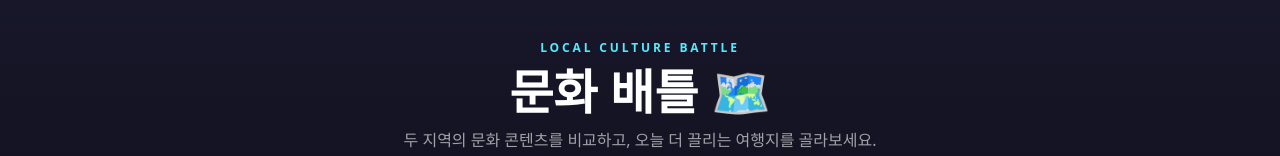
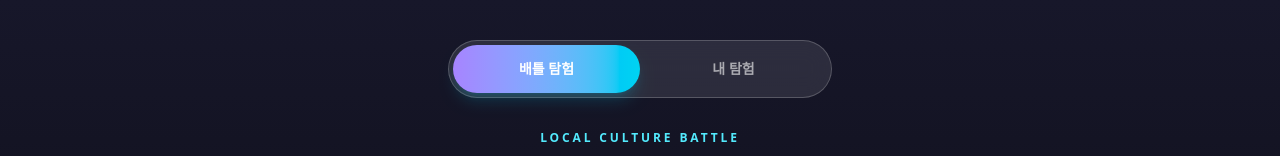
Before and after one commit to dodobow/Khuthon-DULETGIL, a Next.js app: page / in a window 1280 px wide. Shown: the top 156 px of the page. Built offline with nearby package versions, Linux system fonts and the light colour scheme.

Commit message:
feat: 내 탐험 대시보드 탭 추가

```diff
--- a/app/page.tsx
+++ b/app/page.tsx
@@ -3,6 +3,7 @@
 import { useEffect, useState } from 'react'
 import BattleCard from '@/components/BattleCard'
 import BattleResult from '@/components/BattleResult'
+import ExplorationDashboard from '@/components/ExplorationDashboard'
 import ExplorerScore from '@/components/ExplorerScore'
 import RelaySection from '@/components/RelaySection'
 import StorySection from '@/components/StorySection'
@@ -26,6 +27,8 @@ type ExplorationMission = {
   description: string
   reward: number
 }
+
+type ViewMode = 'battle' | 'dashboard'
 
 const explorationMissions: ExplorationMission[] = [
   {
@@ -58,6 +61,9 @@ const getRandomMission = () =>
   explorationMissions[Math.floor(Math.random() * explorationMissions.length)]
 
 export default function Home() {
+  // 상위 화면 모드
+  const [viewMode, setViewMode] = useState<ViewMode>('battle')
+
   // 현재 단계 (0~5)
   const [phase, setPhase] = useState<0 | 1 | 2 | 3 | 4 | 5>(0)
 
@@ -167,6 +173,44 @@ export default function Home() {
   return (
     <main className="min-h-screen bg-[#0f0f1a] bg-[linear-gradient(180deg,#17172a_0%,#0f0f1a_42%,#080812_100%)] text-white">
       <div className="mx-auto w-full max-w-6xl px-4 py-6 sm:px-6 sm:py-10">
+        <div className="mx-auto mb-8 flex w-full max-w-sm rounded-full border border-white/20 bg-white/10 p-1 backdrop-blur-md">
+          <button
+            type="button"
+            onClick={() => setViewMode('battle')}
+            className={`min-h-12 flex-1 rounded-full px-4 text-sm font-bold transition ${
+              viewMode === 'battle'
+                ? 'bg-gradient-to-r from-violet-400 to-cyan-400 text-white shadow-lg shadow-cyan-500/20'
+                : 'text-white/60'
+            }`}
+          >
+            배틀 탐험
+          </button>
+          <button
+            type="button"
+            onClick={() => setViewMode('dashboard')}
+            className={`min-h-12 flex-1 rounded-full px-4 text-sm font-bold transition ${
+              viewMode === 'dashboard'
+                ? 'bg-gradient-to-r from-violet-400 to-cyan-400 text-white shadow-lg shadow-cyan-500/20'
+                : 'text-white/60'
+            }`}
+          >
+            내 탐험
+          </button>
+        </div>
+
+        {viewMode === 'dashboard' && (
+          <div className="mx-auto max-w-xl">
+            <ExplorationDashboard
+              score={explorerScore}
+              discoveredRegions={discoveredRegions}
+              explorationLogs={explorationLogs}
+              onStartExplore={() => setViewMode('battle')}
+            />
+          </div>
+        )}
+
+        {viewMode === 'battle' && (
+          <>
             {currentBattle === null && (
               <div className="flex min-h-[70vh] items-center justify-center">
                 <p className="text-center text-white/70">배틀을 불러오는 중...</p>
@@ -253,6 +297,8 @@ export default function Home() {
                 />
               </div>
             )}
+          </>
+        )}
       </div>
     </main>
   )
--- a/components/ExplorationDashboard.tsx
+++ b/components/ExplorationDashboard.tsx
@@ -4,6 +4,7 @@ interface ExplorationDashboardProps {
   score: number
   discoveredRegions: string[]
   explorationLogs: ExplorationLog[]
+  onStartExplore?: () => void
 }
 
 const getTopTags = (logs: ExplorationLog[]) => {
@@ -25,6 +26,7 @@ export default function ExplorationDashboard({
   score,
   discoveredRegions,
   explorationLogs,
+  onStartExplore,
 }: ExplorationDashboardProps) {
   const recentRoutes = explorationLogs.slice(0, 3)
   const topTags = getTopTags(explorationLogs)
@@ -33,13 +35,27 @@ export default function ExplorationDashboard({
     <section className="rounded-2xl border border-white/20 bg-white/10 p-5 shadow-2xl shadow-cyan-500/10 backdrop-blur-md">
       <div className="space-y-5">
         <div className="space-y-1 text-center">
-          <p className="text-xs font-bold uppercase tracking-[0.2em] text-cyan-300">
-            Explorer Dashboard
-          </p>
+          <p className="text-xs font-bold uppercase tracking-[0.2em] text-cyan-300">Explorer Dashboard</p>
           <h3 className="bg-gradient-to-r from-violet-300 to-cyan-300 bg-clip-text text-2xl font-black text-transparent">
             내 탐험 대시보드
           </h3>
         </div>
+
+        {explorationLogs.length === 0 && (
+          <div className="space-y-4 rounded-2xl border border-cyan-400/30 bg-cyan-400/10 p-5 text-center">
+            <div className="space-y-2">
+              <p className="text-lg font-bold text-white">아직 탐험 기록이 없어요</p>
+              <p className="text-sm leading-6 text-white/70">
+                배틀에 참여하고 문화를 연결하면 여기에 기록됩니다.
+              </p>
+            </div>
+            {onStartExplore && (
+              <button type="button" onClick={onStartExplore} className="min-h-12 rounded-full bg-gradient-to-r from-violet-400 to-cyan-400 px-5 py-3 text-sm font-bold text-white shadow-lg shadow-cyan-500/20">
+                배틀 탐험하러 가기
+              </button>
+            )}
+          </div>
+        )}
 
         <div className="grid grid-cols-2 gap-3">
           <div className="rounded-2xl border border-cyan-400/30 bg-cyan-400/10 p-4 text-center">
@@ -48,23 +64,16 @@ export default function ExplorationDashboard({
           </div>
           <div className="rounded-2xl border border-violet-400/30 bg-violet-400/10 p-4 text-center">
             <p className="text-xs text-white/50">발견한 지역</p>
-            <p className="text-3xl font-black text-violet-200">
-              {discoveredRegions.length}개
-            </p>
+            <p className="text-3xl font-black text-violet-200">{discoveredRegions.length}개</p>
           </div>
         </div>
 
         {recentRoutes.length > 0 && (
           <div className="space-y-3">
-            <p className="text-sm font-bold text-white">
-              내가 연결한 문화 탐험
-            </p>
+            <p className="text-sm font-bold text-white">내가 연결한 문화 탐험</p>
             <div className="space-y-2">
               {recentRoutes.map(route => (
-                <div
-                  key={route.id}
-                  className="rounded-2xl bg-white/10 px-4 py-3 text-sm text-white/80"
-                >
+                <div key={route.id} className="rounded-2xl bg-white/10 px-4 py-3 text-sm text-white/80">
                   {route.selectedRegion} → {route.selectedRelayRegion}{' '}
                   {route.selectedRelayTitle}
                 </div>
@@ -75,15 +84,10 @@ export default function ExplorationDashboard({
 
         {topTags.length > 0 && (
           <div className="space-y-3">
-            <p className="text-sm font-bold text-white">
-              당신은 이런 문화를 자주 탐험했어요
-            </p>
+            <p className="text-sm font-bold text-white">당신은 이런 문화를 자주 탐험했어요</p>
             <div className="flex flex-wrap gap-2">
               {topTags.map(tag => (
-                <span
-                  key={tag}
-                  className="rounded-full bg-white/10 px-3 py-1 text-sm font-bold text-cyan-200"
-                >
+                <span key={tag} className="rounded-full bg-white/10 px-3 py-1 text-sm font-bold text-cyan-200">
                   {tag}
                 </span>
               ))}
--- a/components/ExplorerScore.tsx
+++ b/components/ExplorerScore.tsx
@@ -1,5 +1,4 @@
 import CultureRoute from '@/components/CultureRoute'
-import ExplorationDashboard from '@/components/ExplorationDashboard'
 import ExplorationMission from '@/components/ExplorationMission'
 import ExplorationLogList from '@/components/ExplorationLog'
 import type { ExplorationLog } from '@/components/ExplorationLog'
@@ -83,11 +82,6 @@ export default function ExplorerScore({
             selectedRelayTitle={latestLog.selectedRelayTitle}
           />
         )}
-        <ExplorationDashboard
-          score={score}
-          discoveredRegions={discoveredRegions}
-          explorationLogs={explorationLogs}
-        />
         <ExplorationLogList logs={explorationLogs} />
         <button type="button" onClick={onNext} className="min-h-14 w-full rounded-2xl bg-gradient-to-r from-violet-400 to-cyan-400 px-5 py-4 font-bold text-white shadow-lg shadow-violet-500/20">
           다음 배틀 탐험하기
```
Lines whose indentation alone changed are shown as unchanged.
